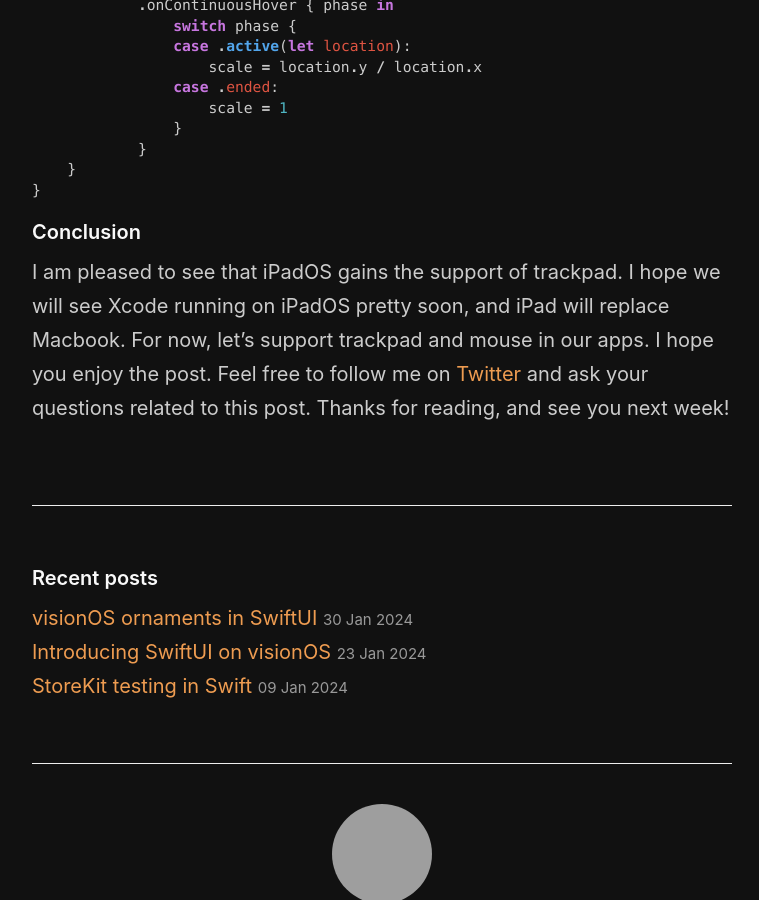
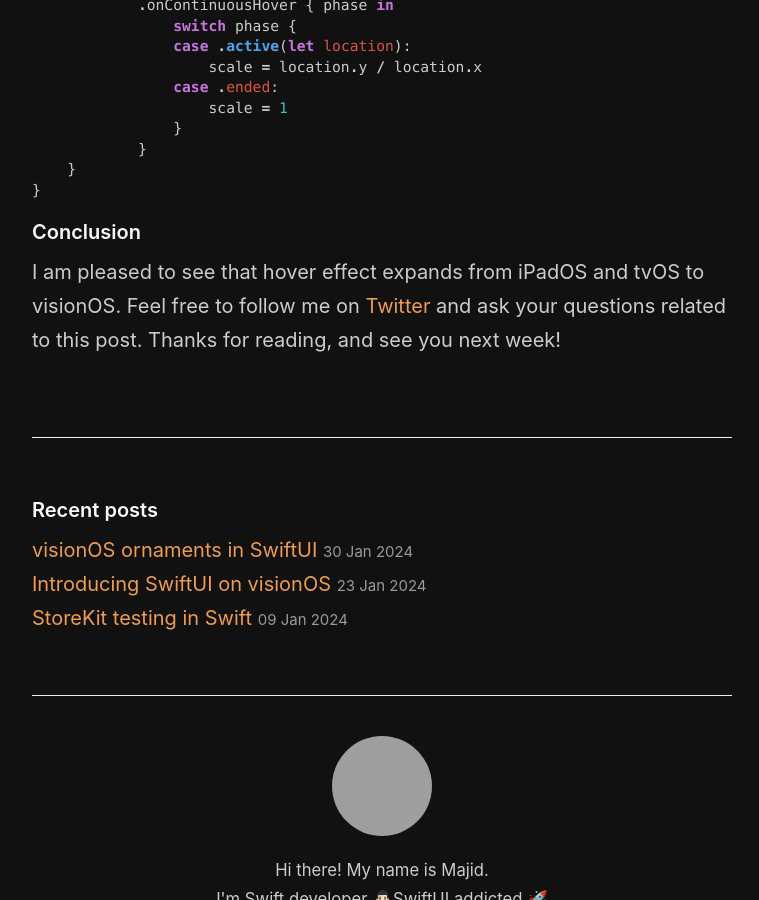
Before and after one commit to mecid/mecid.github.io, a Jekyll site: the page built from _posts/2020-03-25-hover-effect-in-swiftui.md, in a window 1280 px wide and 900 px high, scrolled down 4555 px, cut to the strip 0-900 px from the top of the window. Shown: the whole strip, without its empty margins (258-1017 px from the left). Built offline with Jekyll 4.4.1, drawn with Linux system fonts in a browser that asks for light colours; grey boxes are pictures that could not be loaded.

Commit message:
conclusion tuned in the hover effect post

````diff
--- a/_posts/2020-03-25-hover-effect-in-swiftui.md
+++ b/_posts/2020-03-25-hover-effect-in-swiftui.md
@@ -154,4 +154,4 @@
 ```
 
 #### Conclusion
-I am pleased to see that iPadOS gains the support of trackpad. I hope we will see Xcode running on iPadOS pretty soon, and iPad will replace Macbook. For now, let's support trackpad and mouse in our apps. I hope you enjoy the post. Feel free to follow me on [Twitter](https://twitter.com/mecid) and ask your questions related to this post. Thanks for reading, and see you next week!
+I am pleased to see that hover effect expands from iPadOS and tvOS to visionOS. Feel free to follow me on [Twitter](https://twitter.com/mecid) and ask your questions related to this post. Thanks for reading, and see you next week!
````
